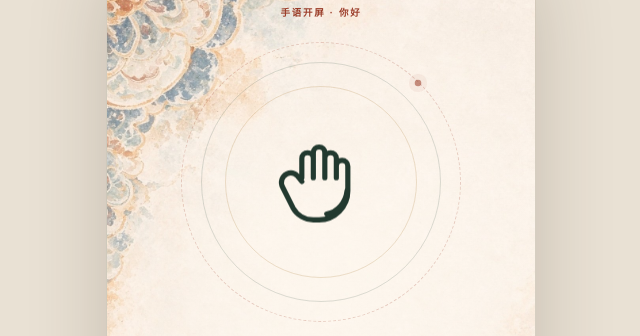
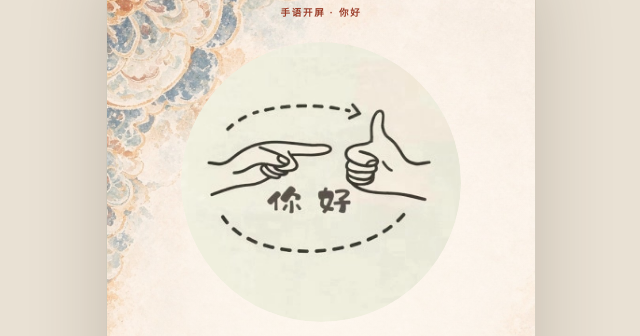
Before and after one commit to R4Y9178/fingertip-warmth, a plain HTML site: page index.html in a window 1280 px wide. Shown: the part 92-428 px from the top of the page, without its empty margins (319-959 px from the left). Drawn offline with Linux system fonts and the light colour scheme.

Commit message:
fix: keep the hand-sign poster as the opening video fallback

```diff
--- a/index.html
+++ b/index.html
@@ -6,7 +6,8 @@
   <meta name="theme-color" content="#f6efe3">
   <meta name="description" content="匠心工坊 · 听障友好的非遗手作学习 App 概念预览。">
   <link rel="preload" as="image" href="assets/opening-bg.jpg">
-  <link rel="preload" as="video" href="assets/opening-sign.mp4" type="video/mp4">
+  <link rel="preload" as="video" href="assets/opening-sign.mp4?v=3" type="video/mp4">
+  <link rel="preload" as="image" href="assets/opening-poster.jpg">
   <title>匠心工坊 · 听障友好的非遗手作学习</title>
 
   <style>
@@ -461,21 +462,38 @@
       width: 280px;
       height: 280px;
       margin: 20px 0 12px;
-      border: 1px dashed rgba(155, 61, 41, 0.22);
       border-radius: 50%;
     }
 
+    .hand-poster,
     .hand-video-wrap {
       position: absolute;
       inset: 0;
-      z-index: 2;
       overflow: hidden;
       border-radius: 50%;
-      opacity: 0;
       mix-blend-mode: multiply;
       -webkit-mask-image: radial-gradient(circle at 50% 50%, #000 90%, transparent 100%);
       mask-image: radial-gradient(circle at 50% 50%, #000 90%, transparent 100%);
       pointer-events: none;
+    }
+
+    .hand-poster {
+      z-index: 1;
+      display: block;
+      width: 100%;
+      height: 100%;
+      object-fit: cover;
+      filter: brightness(1.06) saturate(0.9) sepia(0.08);
+      transition: opacity 320ms ease;
+    }
+
+    .splash.has-hand-video .hand-poster {
+      opacity: 0;
+    }
+
+    .hand-video-wrap {
+      z-index: 2;
+      opacity: 0;
       transition: opacity 420ms ease;
     }
 
@@ -489,90 +507,6 @@
       height: 100%;
       object-fit: cover;
       filter: brightness(1.06) saturate(0.9) sepia(0.08);
-    }
-
-    .splash.has-hand-video .hand-icon,
-    .splash.has-hand-video .hand-dot {
-      opacity: 0;
-    }
-
-    .splash.has-hand-video .hand-dot {
-      animation: none;
-    }
-
-    .splash.has-hand-video .hand-stage::before,
-    .splash.has-hand-video .hand-stage::after {
-      opacity: 0;
-    }
-
-    .hand-stage::before,
-    .hand-stage::after {
-      content: "";
-      position: absolute;
-      border-radius: 50%;
-      border: 1px solid rgba(47, 76, 63, 0.16);
-    }
-
-    .hand-stage::before {
-      inset: 19px;
-    }
-
-    .hand-stage::after {
-      inset: 43px;
-      border-color: rgba(179, 138, 77, 0.24);
-    }
-
-    .hand-icon {
-      position: relative;
-      z-index: 1;
-      width: 92px;
-      height: 92px;
-      color: var(--green-deep);
-      stroke-dasharray: 250;
-      stroke-dashoffset: 250;
-      animation: draw-hand 1.6s 200ms cubic-bezier(0.3, 0.7, 0.3, 1) forwards, hand-float 3.6s 1.8s ease-in-out infinite;
-      transition: opacity 320ms ease;
-    }
-
-    .hand-dot {
-      position: absolute;
-      top: 36px;
-      right: 38px;
-      width: 8px;
-      height: 8px;
-      border-radius: 50%;
-      background: var(--red);
-      box-shadow: 0 0 0 7px rgba(155, 61, 41, 0.1);
-      animation: dot-breathe 2.4s ease-in-out infinite;
-      transition: opacity 320ms ease;
-    }
-
-    @keyframes draw-hand {
-      to {
-        stroke-dashoffset: 0;
-      }
-    }
-
-    @keyframes hand-float {
-      0%,
-      100% {
-        transform: translateY(0);
-      }
-      50% {
-        transform: translateY(-5px);
-      }
-    }
-
-    @keyframes dot-breathe {
-      0%,
-      100% {
-        transform: scale(0.8);
-        opacity: 0.55;
-      }
-      50% {
-        transform: scale(1.15);
-        opacity: 1;
-      }
     }
 
     .splash-title {
@@ -2660,16 +2594,12 @@
       <div class="splash-inner">
         <p class="splash-kicker">手语开屏 · 你好</p>
         <div class="hand-stage" aria-hidden="true">
+          <img class="hand-poster" src="assets/opening-poster.jpg" alt="" width="300" height="300">
           <div class="hand-video-wrap">
             <video class="hand-video" id="openingVideo" muted playsinline preload="auto" disablepictureinpicture tabindex="-1" aria-hidden="true">
-              <source src="assets/opening-sign.mp4" type="video/mp4">
+              <source src="assets/opening-sign.mp4?v=3" type="video/mp4">
             </video>
           </div>
-          <svg class="hand-icon" viewBox="0 0 24 24" fill="none" focusable="false">
-            <path d="M7 11V6a1.5 1.5 0 0 1 3 0v5M10 11V4.5a1.5 1.5 0 0 1 3 0V11M13 11V6a1.5 1.5 0 0 1 3 0v5M16 11V8a1.5 1.5 0 0 1 3 0v6.5c0 4.1-3.4 7.5-7.5 7.5H10c-2.2 0-4.2-1.2-5.3-3.1L2 13.5c-.7-1.3-.2-2.9 1.1-3.5.9-.4 2-.2 2.7.5L7 12" stroke="currentColor" stroke-width="1.35" stroke-linecap="round" stroke-linejoin="round"/>
-            <path d="M13.5 20.5c2.9-.6 5-3.1 5.3-6.1" stroke="currentColor" stroke-width="1.35" stroke-linecap="round"/>
-          </svg>
-          <span class="hand-dot"></span>
         </div>
         <h2 class="splash-title" id="splashTitle">让手作，被看见</h2>
         <p class="splash-sub">听障友好的非遗手作学习空间<br>用手语、图示与轻震，陪你完成第一件作品。</p>
@@ -3242,7 +3172,11 @@
         } else {
           els.openingVideo.muted = true;
           els.openingVideo.addEventListener('playing', () => {
-            els.splash.classList.add('has-hand-video');
+            window.setTimeout(() => {
+              if (els.openingVideo.videoWidth > 0 && !els.openingVideo.error) {
+                els.splash.classList.add('has-hand-video');
+              }
+            }, 80);
           }, { once: true });
           const playAttempt = els.openingVideo.play();
           if (playAttempt && typeof playAttempt.catch === 'function') {
```
Also changed, not shown: assets/opening-poster.jpg (added).
